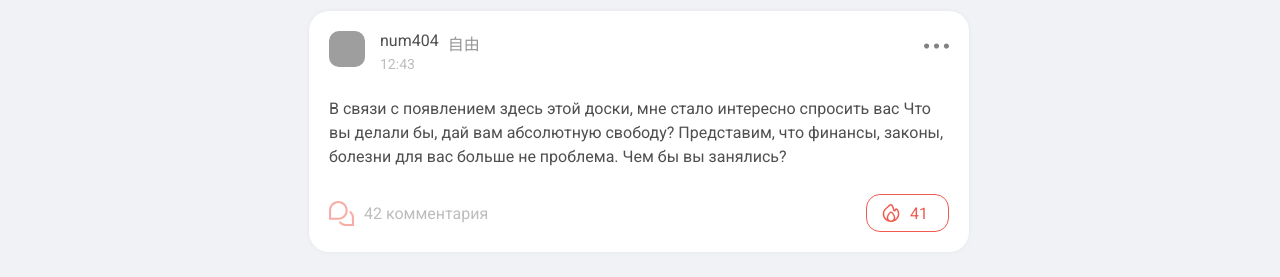
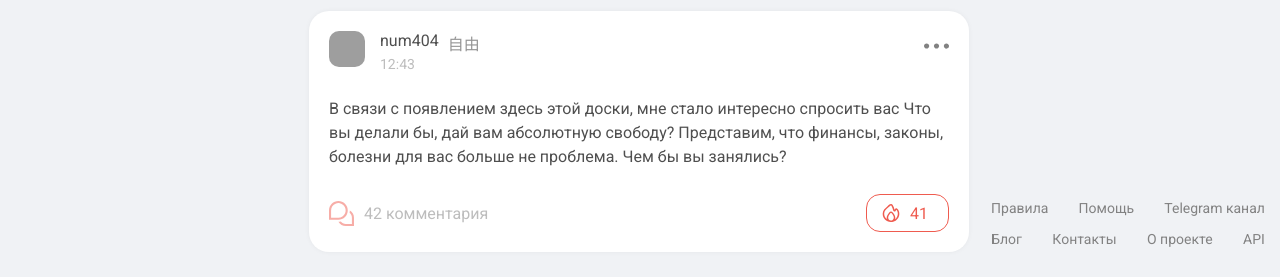
Before and after one commit to ultimatulny/flareboard_test_frontend, a plain HTML site: page index.html in a window 1280 px wide. Shown: the part 523-800 px from the top of the page. Drawn offline with Linux system fonts and the light colour scheme; grey boxes are pictures that could not be loaded; a web font is replaced by a local one.

Commit message:
feat: add info_buttons

```diff
--- a/css/style.css
+++ b/css/style.css
@@ -503,3 +503,29 @@ hr {
 	line-height: 19px;
 	color: #EF5B4F;
 }
+
+.info_buttons {
+	font-family: 'Roboto';
+	font-style: normal;
+	font-weight: 400;
+	font-size: 14px;
+	line-height: 16px;
+	position: fixed;
+	bottom: 30px;
+	width: 304px;
+}
+
+.line_btns a {
+	color: #828282;
+	display: block;
+}
+
+.line_btns a:hover {
+	font-weight: bold;
+}
+
+.line_btns {
+	margin-top: 15px;
+	display: flex;
+	justify-content: space-around;
+}
--- a/index.html
+++ b/index.html
@@ -367,6 +367,19 @@
 						Все доски
 					</div>
 				</div>
+				<div class="info_buttons">
+					<div class="line_btns">
+						<a href="">Правила</a>
+						<a href="">Помощь</a>
+						<a href="">Telegram канал</a>
+					</div>
+					<div class="line_btns">
+						<a href="">Блог</a>
+						<a href="">Контакты</a>
+						<a href="">О проекте</a>
+						<a href="">API</a>
+					</div>
+				</div>
 			</div>
 		</div>
 	</main>
```
